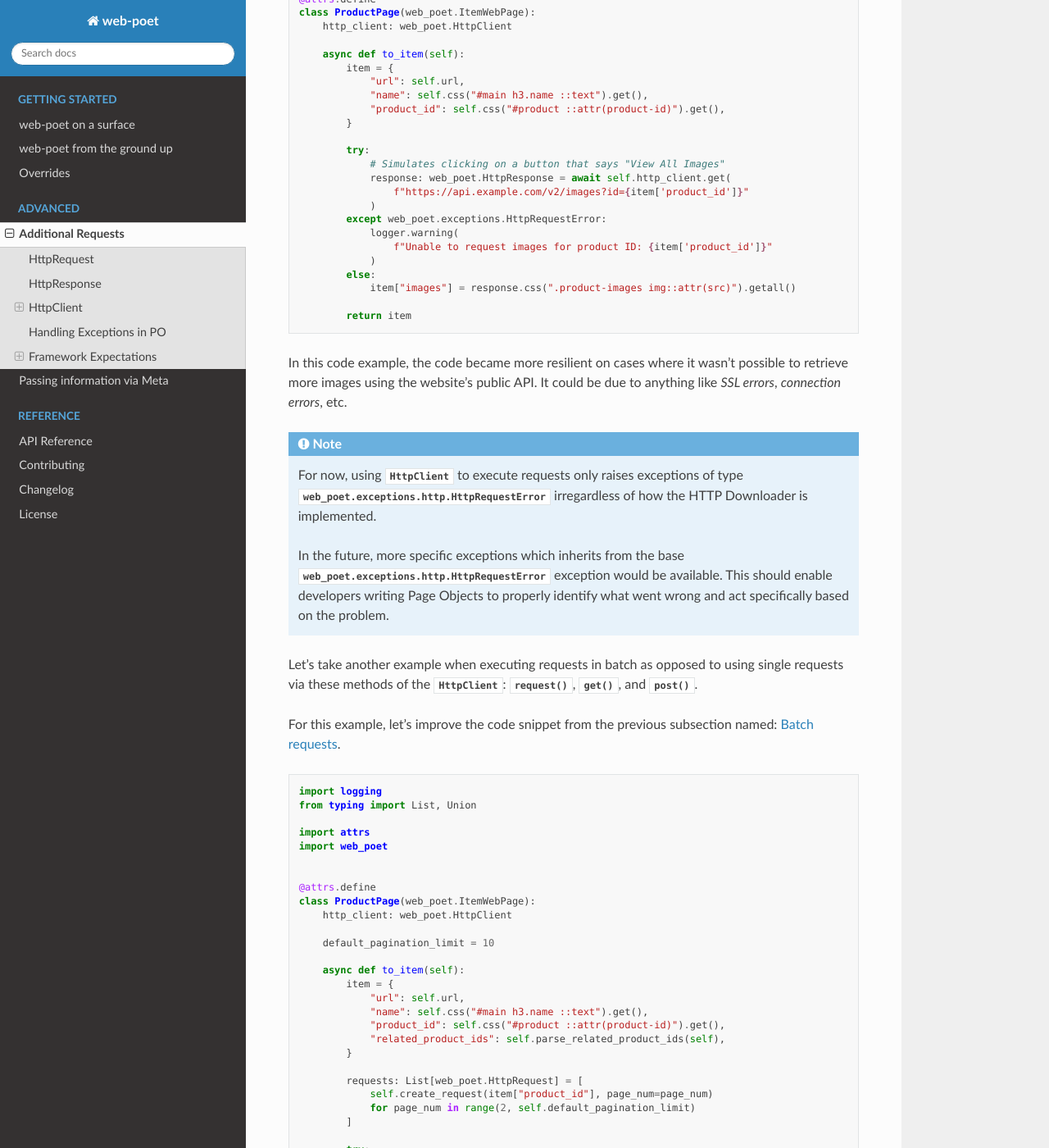
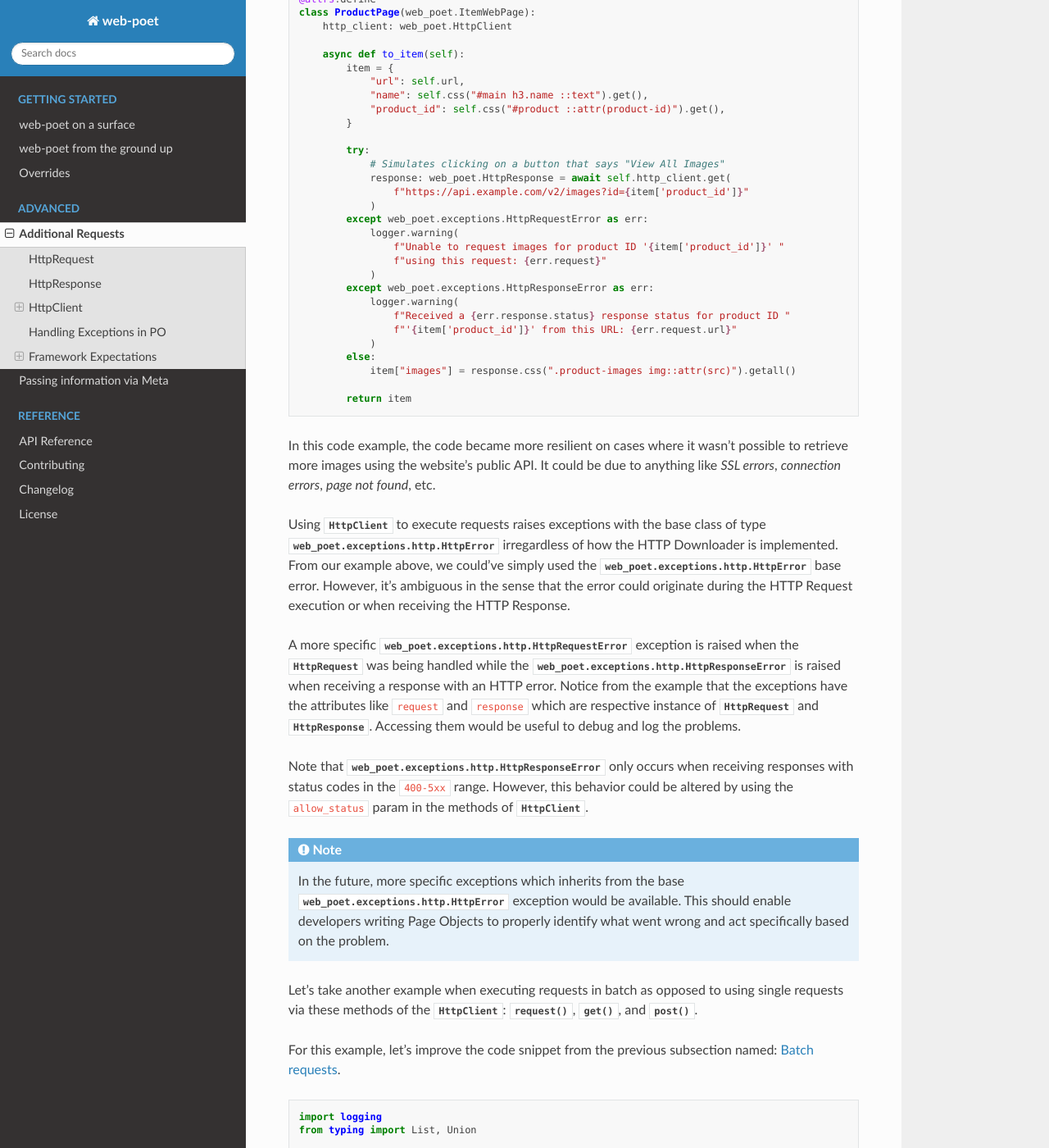
Before and after one commit to scrapinghub/web-poet, a Sphinx documentation site: the page built from docs/advanced/additional-requests.rst, in a window 1280 px wide and 1400 px high, scrolled down 10563 px. Shown: the whole window at 82% size. Built offline with Sphinx 7.4.7 and the Read the Docs theme 2.0.0, drawn with Linux system fonts in a browser that asks for light colours; some of the changed text lies outside the part shown.

Commit message:
introduce a new base HttpError exception

```diff
--- a/docs/advanced/additional-requests.rst
+++ b/docs/advanced/additional-requests.rst
@@ -592,9 +592,15 @@ from the previous subsection named: :ref:`httpclient-get-example`.
                 response: web_poet.HttpResponse = await self.http_client.get(
                     f"https://api.example.com/v2/images?id={item['product_id']}"
                 )
-            except web_poet.exceptions.HttpRequestError:
+            except web_poet.exceptions.HttpRequestError as err:
                 logger.warning(
-                    f"Unable to request images for product ID: {item['product_id']}"
+                    f"Unable to request images for product ID '{item['product_id']}' "
+                    f"using this request: {err.request}"
+                )
+            except web_poet.exceptions.HttpResponseError as err:
+                logger.warning(
+                    f"Received a {err.response.status} response status for product ID "
+                    f"'{item['product_id']}' from this URL: {err.request.url}"
                 )
             else:
                 item["images"] = response.css(".product-images img::attr(src)").getall()
@@ -603,16 +609,32 @@ from the previous subsection named: :ref:`httpclient-get-example`.
 
 In this code example, the code became more resilient on cases where it wasn't
 possible to retrieve more images using the website's public API. It could be
-due to anything like `SSL errors`, `connection errors`, etc.
+due to anything like `SSL errors`, `connection errors`, `page not found`, etc.
+
+Using :class:`~.HttpClient` to execute requests raises exceptions with the base
+class of type :class:`web_poet.exceptions.http.HttpError` irregardless of how
+the HTTP Downloader is implemented. From our example above, we could've simply
+used the :class:`web_poet.exceptions.http.HttpError` base error. However, it's
+ambiguous in the sense that the error could originate during the HTTP Request
+execution or when receiving the HTTP Response.
+
+A more specific :class:`web_poet.exceptions.http.HttpRequestError` exception is
+raised when the :class:`~.HttpRequest` was being handled while the
+:class:`web_poet.exceptions.http.HttpResponseError` is raised when receiving
+a response with an HTTP error. Notice from the example that the exceptions have
+the attributes like ``request`` and ``response`` which are respective instance of
+:class:`~.HttpRequest` and :class:`~.HttpResponse`. Accessing them would be useful
+to debug and log the problems.
+
+Note that :class:`web_poet.exceptions.http.HttpResponseError` only occurs when
+receiving responses with status codes in the ``400-5xx`` range. However, this
+behavior could be altered by using the ``allow_status`` param in the methods of
+:class:`~.HttpClient`.
 
 .. note::
 
-    For now, using :class:`~.HttpClient` to execute requests only raises exceptions
-    of type :class:`web_poet.exceptions.http.HttpRequestError` irregardless of how
-    the HTTP Downloader is implemented.
-
     In the future, more specific exceptions which inherits from the base
-    :class:`web_poet.exceptions.http.HttpRequestError` exception would be available.
+    :class:`web_poet.exceptions.http.HttpError` exception would be available.
     This should enable developers writing Page Objects to properly identify what
     went wrong and act specifically based on the problem.
 
@@ -653,7 +675,7 @@ For this example, let's improve the code snippet from the previous subsection na
 
             try:
                 responses: List[web_poet.HttpResponse] = await self.http_client.batch_execute(*requests)
-            except web_poet.exceptions.HttpRequestError:
+            except web_poet.exceptions.HttpError:
                 logger.warning(
                     f"Unable to request for more related products for product ID: {item['product_id']}"
                 )
@@ -693,16 +715,20 @@ For this example, let's improve the code snippet from the previous subsection na
 
 Handling exceptions using :meth:`~.HttpClient.batch_execute` remains largely the same.
 However, the main difference is that you might be wasting perfectly good responses just
-because a single request from the batch ruined it.
+because a single request from the batch ruined it. Notice that we're using the base
+exception class of :class:`web_poet.exceptions.http.HttpError` to account for any
+type of errors, both during the HTTP Request execution and when receiving the
+response.
 
 An alternative approach would be salvaging good responses altogether. For example, you've
 sent out 10 :class:`~.HttpRequest` and only 1 of them had an exception during processing.
 You can still get the data from 9 of the :class:`~.HttpResponse` by passing the parameter
 ``return_exceptions=True`` to :meth:`~.HttpClient.batch_execute`.
 
-This means that any exceptions raised during request execution are returned alongside any
+This means that any exceptions raised during the HTTP execution are returned alongside any
 of the successful responses. The return type of :meth:`~.HttpClient.batch_execute` could
-be a mixture of :class:`~.HttpResponse` and :class:`web_poet.exceptions.http.HttpRequestError`.
+be a mixture of :class:`~.HttpResponse` and :class:`web_poet.exceptions.http.HttpError`
+(*and its exception subclasses*).
 
 Here's an example:
 
@@ -710,13 +736,18 @@ Here's an example:
 
     # Revised code snippet from the to_item() method
 
-    responses: List[Union[web_poet.HttpResponse, web_poet.exceptions.HttpRequestError]] = (
+    requests: List[web_poet.HttpRequest] = [
+        self.create_request(item["product_id"], page_num=page_num)
+        for page_num in range(2, self.default_pagination_limit)
+    ]
+
+    responses: List[Union[web_poet.HttpResponse, web_poet.exceptions.HttpError]] = (
         await self.http_client.batch_execute(*requests, return_exceptions=True)
     )
 
     related_product_ids = []
     for i, response in enumerate(responses):
-        if isinstance(response, web_poet.exceptions.HttpRequestError):
+        if isinstance(response, web_poet.exceptions.HttpError):
             logger.warning(
                 f"Unable to request related products for product ID '{item['product_id']}' "
                 f"using this request: {requests[i]}. Reason: {response}."
@@ -756,8 +787,8 @@ render a better understanding of **web-poet** as a whole.
 
 .. _advanced-downloader-impl:
 
-Downloader Implementation
--------------------------
+Providing the Downloader
+------------------------
 
 Please note that on its own, :class:`~.HttpClient` doesn't do anything. It doesn't
 know how to execute the request on its own. Thus, for frameworks or projects
@@ -867,24 +898,12 @@ developers could use the exception classes built inside **web-poet** to handle
 various ways additional requests may fail. In this section, we'll see the
 rationale and ways the framework should be able to do that.
 
-All exceptions that the HTTP Downloader Implementation (see :ref:`advanced-downloader-impl`
-doc section) explicitly raises when implementing it for **web-poet** should be
-:class:`web_poet.exceptions.http.HttpRequestError` *(or a subclass from it)*.
+Rationale
+*********
 
-For frameworks that implement and use **web-poet**, exceptions that ocurred when
-handling the additional requests like `connection errors`, `time outs`, `TLS
-errors`, etc should be replaced by :class:`web_poet.exceptions.http.HttpRequestError`
-by raising it explicitly.
-
-For responses that are not really errors like in the 100-3xx status code range,
-this exception shouldn't be raised at all. For responses with status codes in
-the 400-5xx range, the **web-poet** raises the exception. However, the implementing
-framework could override which status codes to allow using **web-poet**'s
-``allow_status`` parameter in the :class:`~.HttpClient` methods. (see
-:ref:`framework-expectations`).
-
-This is to ensure that Page Objects having additional requests using the
-:class:`~.HttpClient` is able to work in any type of HTTP downloader implementation.
+Frameworks that handle **web-poet** should be able to ensure that Page Objects
+having additional requests using the :class:`~.HttpClient` is able to work in any
+type of HTTP downloader implementation.
 
 For example, in Python, the common HTTP libraries have different types of base
 exceptions when something has ocurred:
@@ -917,7 +936,8 @@ like the ones above, then it would cause the code to look like:
                 # handle the error here
 
 Such code could turn messy in no time especially when the number of HTTP backends
-that Page Objects **should support** are steadily increasing. This means that Page
+that Page Objects **should support** are steadily increasing. Not to mention the
+plethora of exception types that HTTP libraries have. This means that Page
 Objects aren't truly portable in different types of frameworks or environments.
 Rather, they're only limited to work in the specific framework they're supported.
 
@@ -941,5 +961,28 @@ This makes the code much simpler:
         async def to_item(self):
             try:
                 response = await self.http_client.get("...")
-            except web_poet.exceptions.HttpRequestError:
+            except web_poet.exceptions.HttpError:
                 # handle the error here
+
+Expected behavior for Exceptions
+********************************
+
+All exceptions that the HTTP Downloader Implementation (see :ref:`advanced-downloader-impl`
+doc section) explicitly raises when implementing it for **web-poet** should be
+:class:`web_poet.exceptions.http.HttpError` *(or a subclass from it)*.
+
+For frameworks that implement and use **web-poet**, exceptions that ocurred when
+handling the additional requests like `connection errors`, `timeouts`, `TLS
+errors`, etc should be replaced by :class:`web_poet.exceptions.http.HttpRequestError`
+by raising it explicitly.
+
+For responses that are not really errors like in the ``100-3xx`` status code range,
+no exception should be raised at all. For responses with status codes in
+the ``400-5xx`` range, **web-poet** raises the :class:`web_poet.exceptions.http.HttpResponseError`
+exception.
+
+From this distinction, the framework shouldn't raise :class:`web_poet.exceptions.http.HttpResponseError`
+on its own at all, since the :class:`~.HttpClient` already handles that. However,
+the implementing framework could modify which status codes to allow (*meaning no
+exceptions raised*) using the ``allow_status`` parameter in the
+:class:`~.HttpClient` methods.
--- a/docs/api_reference.rst
+++ b/docs/api_reference.rst
@@ -62,6 +62,7 @@ Exceptions
     :members:
 
 .. automodule:: web_poet.exceptions.http
+    :show-inheritance:
     :members:
 
 .. _`api-overrides`:
```
Also changed, not shown: 3 other files.
